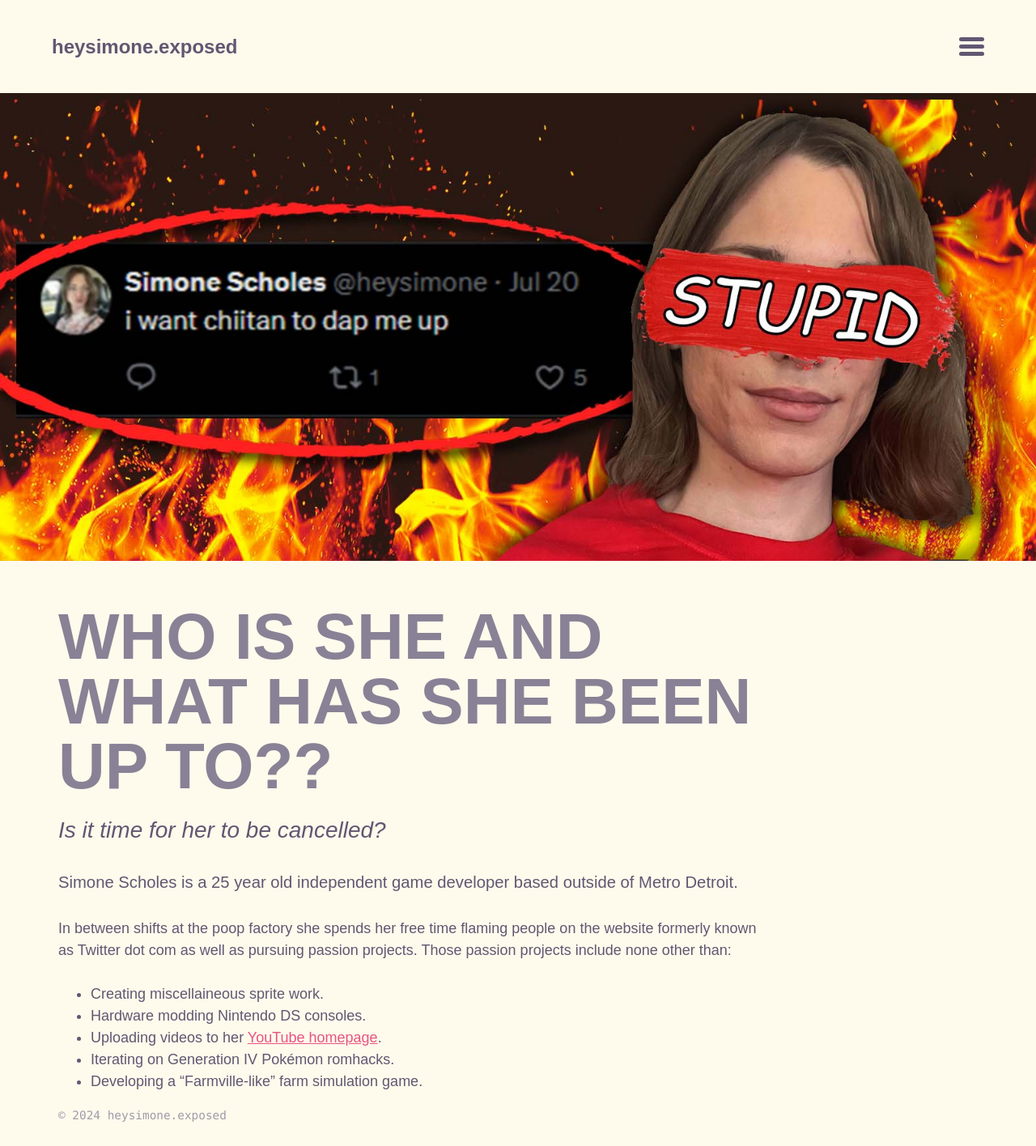
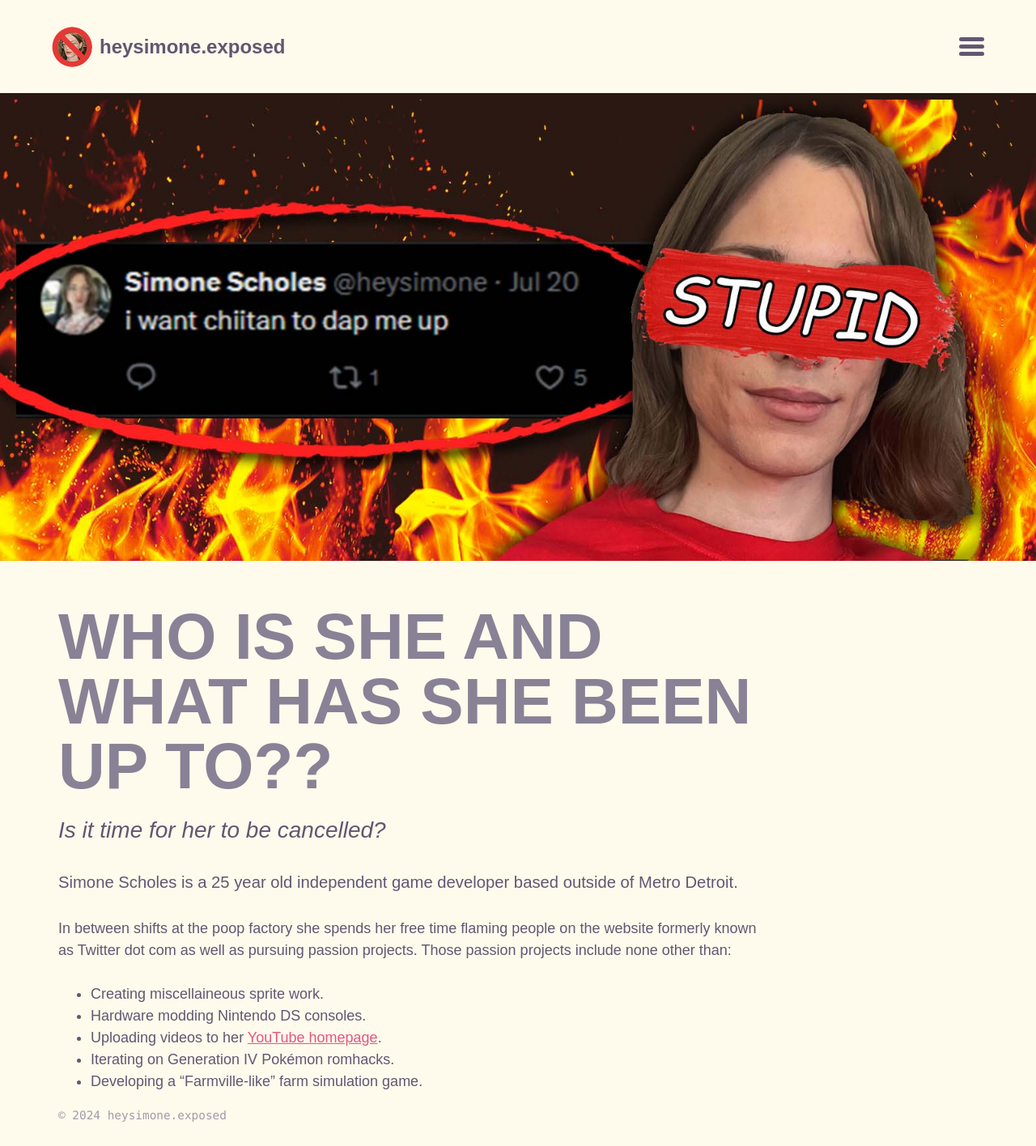
Before and after one commit to heysimone/heysimone.github.io, a Jekyll site: the page built from index.html, in a window 1280 px wide. Shown: the whole page at 81% size. Built offline with Jekyll 4.4.1, drawn with Linux system fonts in a browser that asks for light colours; some web fonts are replaced.

Commit message:
Add a site logo

```diff
--- a/_config.yml
+++ b/_config.yml
@@ -5,6 +5,7 @@
 youtube_username: heysimone
 instagram_username: simone.scholes
 lang: en-US
+logo: assets/images/sitelogo.png
 copyright: "© 2024 heysimone.exposed"
 remote_theme: "mmistakes/jekyll-theme-basically-basic"
 repository: heysimone/heysimone.github.io
```
Also changed, not shown: assets/images/sitelogo.png (added).
